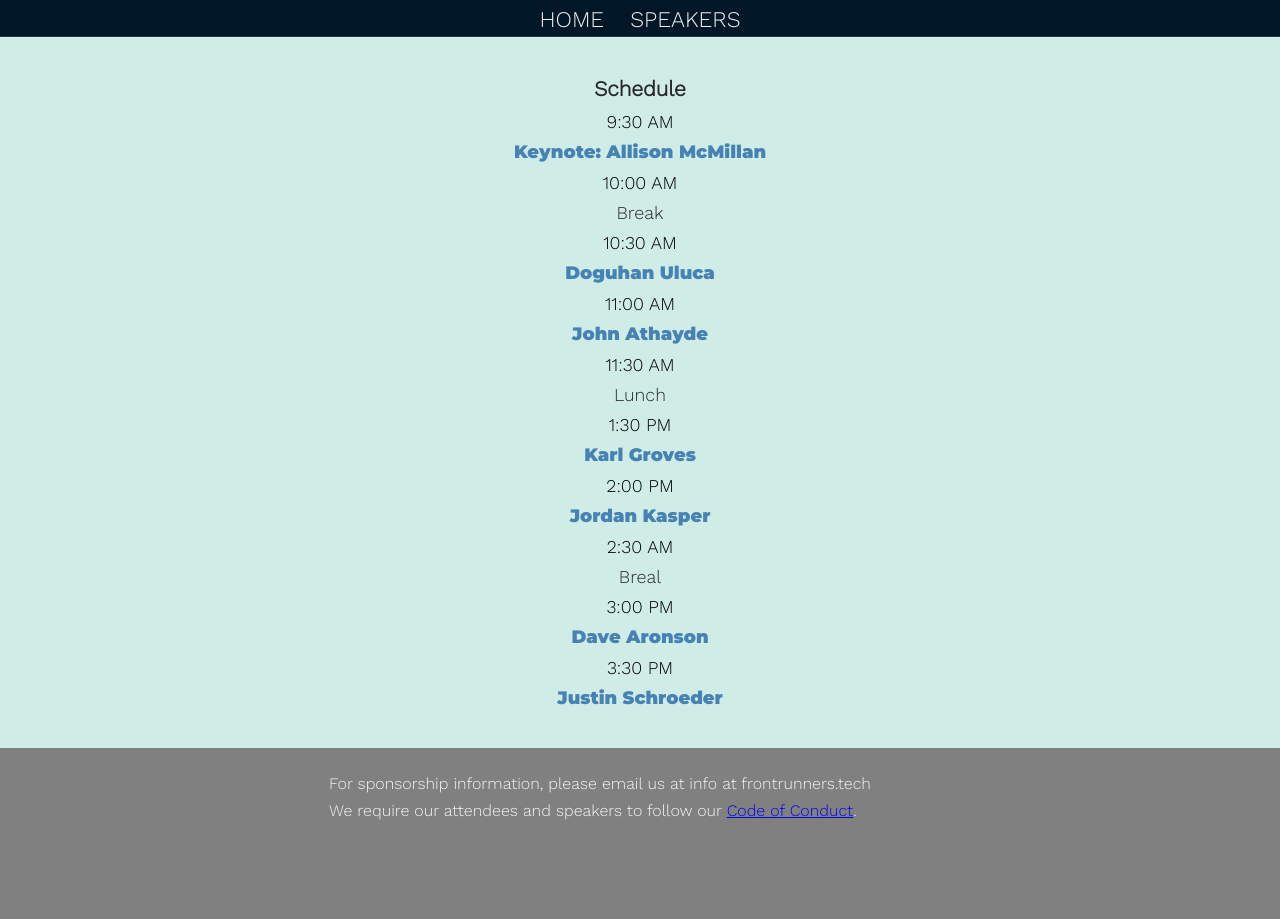
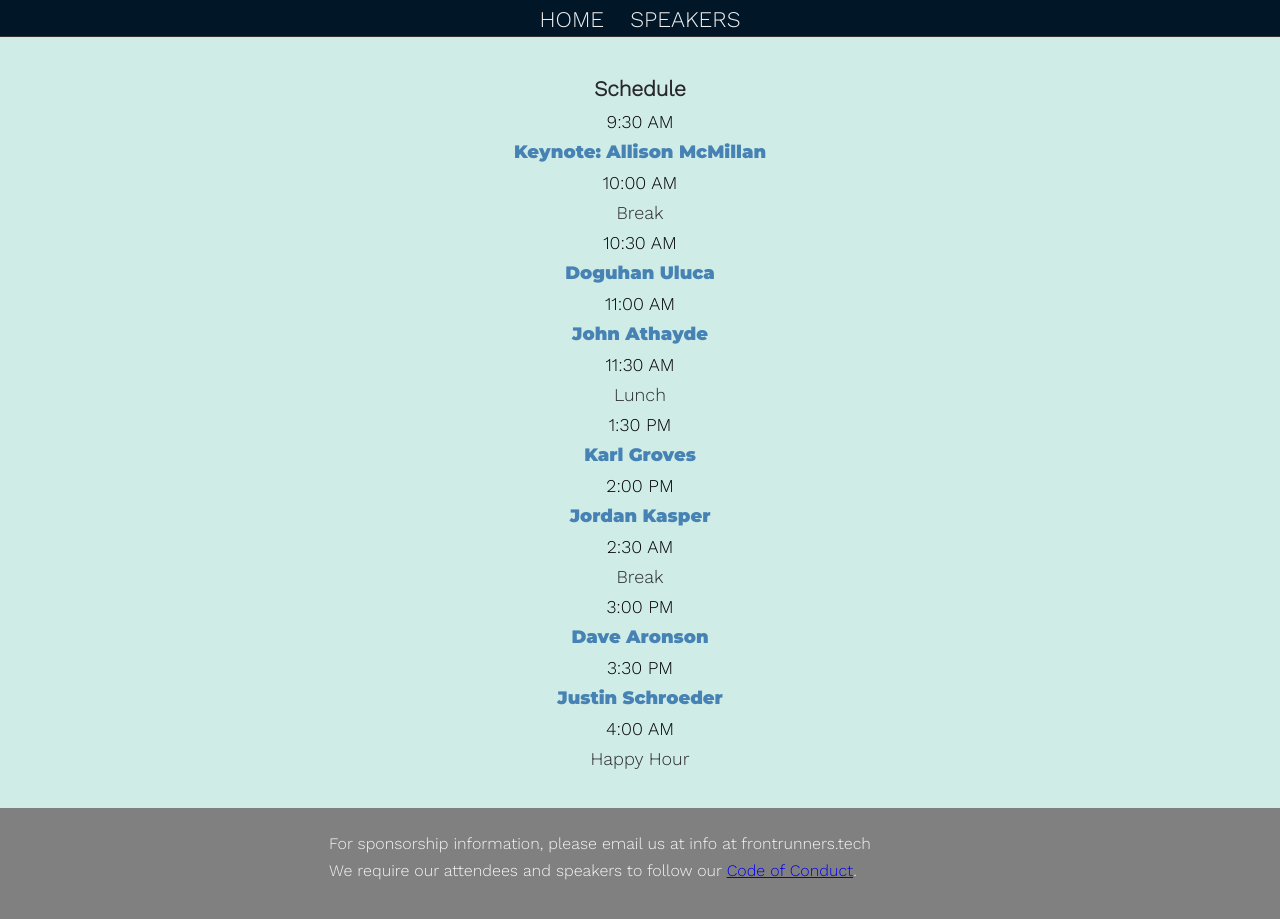
Before and after one commit to gothamgo/frontrunnersconf.github.io, a Jekyll site: the page built from test/testpage.html, in a window 1280 px wide and 934 px high. Shown: the top 919 px of the window. Built offline with Jekyll 4.4.1, drawn with Linux system fonts in a browser that asks for light colours.

Commit message:
Update schedule.html

```diff
--- a/_includes/schedule.html
+++ b/_includes/schedule.html
@@ -50,12 +50,14 @@
       </div>
       <p><a href="{{site.url}}/speakers.html#allison-mcmillan">Keynote: Allison McMillan</a></p>
     </div>
+
     <div class="schedule-break">
       <div class="schedule-time">
         10:00 AM
       </div>
       <p>Break</p>
     </div>
+
     <div class="schedule-entry">
       <div class="schedule-time">
         10:30 AM
@@ -68,12 +70,14 @@
       </div>
      <p><a href="{{site.url}}/speakers.html#john-athayde">John Athayde</a></p>
     </div>
+
     <div class="schedule-break">
       <div class="schedule-time">
         11:30 AM
       </div>
       <p>Lunch</p>
     </div>
+
     <div class="schedule-entry">
       <div class="schedule-time">
         1:30 PM
@@ -86,12 +90,14 @@
       </div>
       <p><a href="{{site.url}}/speakers.html#jordan-kasper">Jordan Kasper</a></p>
     </div>
+
     <div class="schedule-break">
       <div class="schedule-time">
         2:30 AM
       </div>
-      <p>Breal</p>
+      <p>Break</p>
     </div>
+
     <div class="schedule-entry">
       <div class="schedule-time">
         3:00 PM
@@ -104,5 +110,13 @@
       </div>
       <p><a href="{{site.url}}/speakers.html#justin-schroeder">Justin Schroeder</a></p>
     </div>
+
+    <div class="schedule-break">
+      <div class="schedule-time">
+        4:00 AM
+      </div>
+      <p>Happy Hour</p>
+    </div>
+
   </div>
 </div>
```
